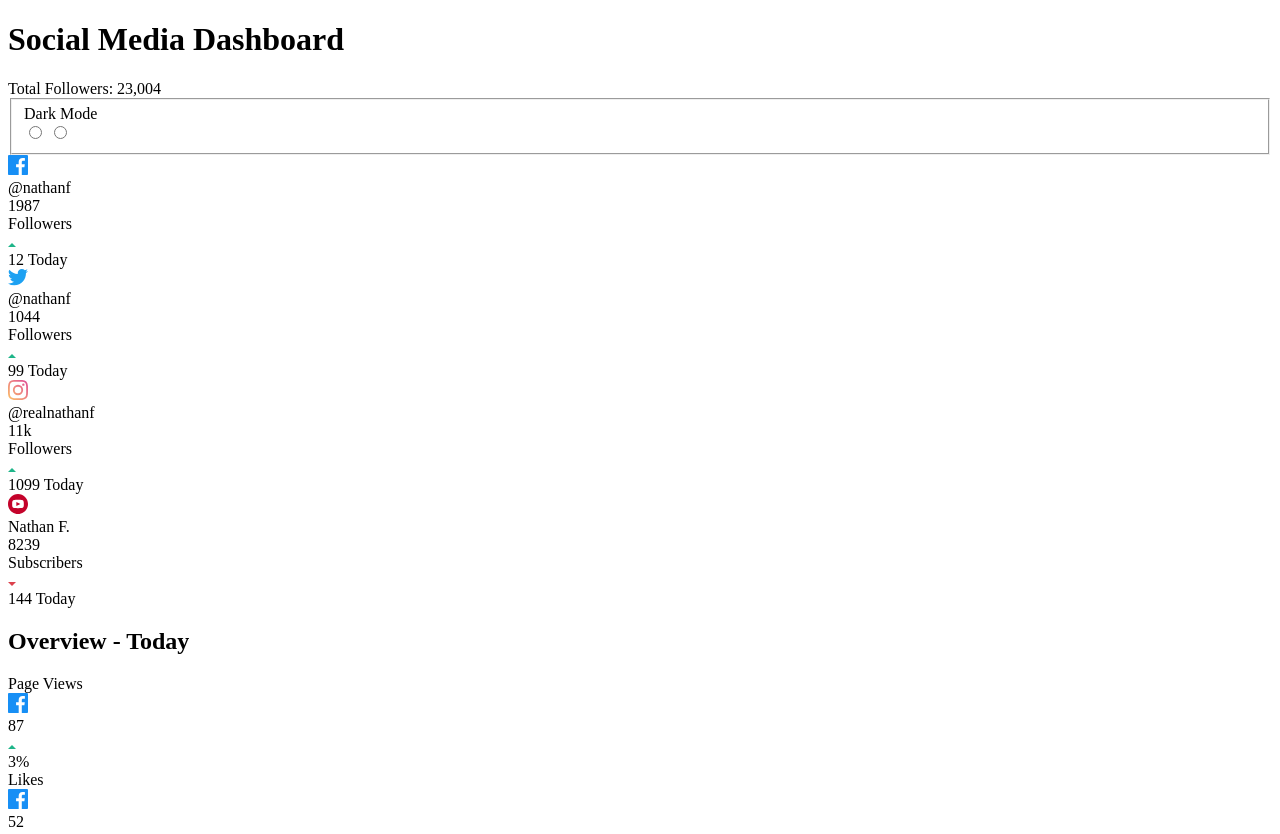
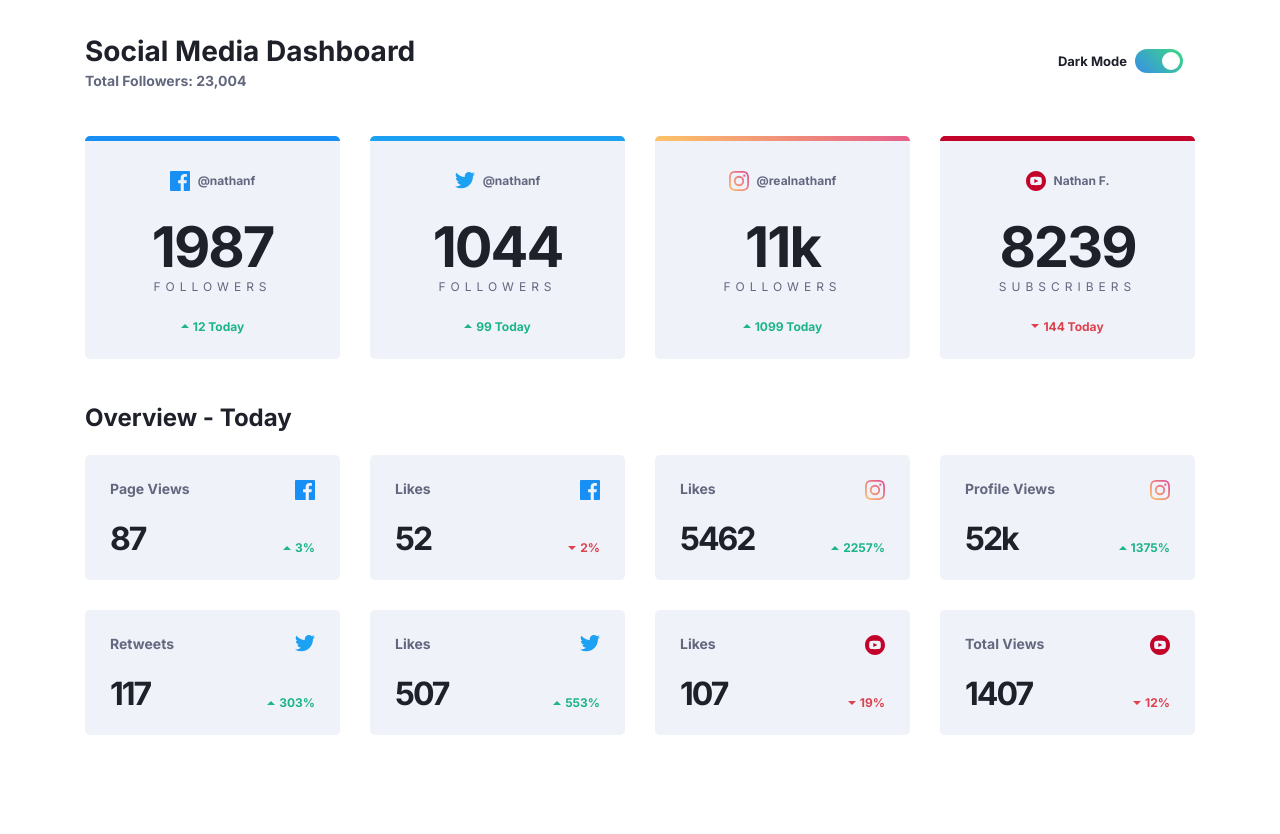
Before and after one commit to mohsin316/Social-media-dashboard, a website: page index.html in a window 1280 px wide. Shown: the top 834 px of the page. Drawn offline with Linux system fonts and the light colour scheme; the site is published under a folder, as on GitHub Pages, so addresses that start at the root find nothing.

Commit message:
changed href for css and Js files.

```diff
--- a/index.html
+++ b/index.html
@@ -9,7 +9,7 @@
   href="https://fonts.googleapis.com/css2?family=Inter:wght@400;700&display=swap"
   rel="stylesheet"
   />
-  <link rel="stylesheet" href="/dist/style.css" />
+  <link rel="stylesheet" href="dist/style.css" />
   <title>Frontend Mentor | [Challenge Name Here]</title>
 
 </head>
@@ -180,7 +180,7 @@
     </section>
 
   </main>
-  <script src="/dist/script.js"></script>
+  <script src="dist/script.js"></script>
 
 </body>
 </html>
```
